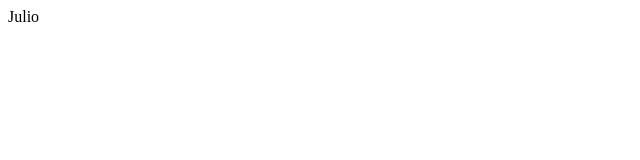
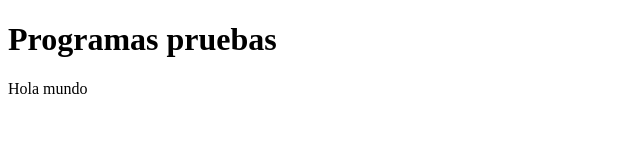
Before and after one commit to JulioCGF15/Git-GitHub-prueba, a plain HTML site: page index.html in a window 1280 px wide. Shown: the whole page, without its empty margins (0-640 px from the left). Drawn offline with Linux system fonts and the light colour scheme.

Commit message:
Project Start

```diff
--- a/index.html
+++ b/index.html
@@ -3,9 +3,10 @@
 <head>
     <meta charset="UTF-8">
     <meta name="viewport" content="width=device-width, initial-scale=1.0">
-    <title>Juio</title>
+    <title>Programas pruebas</title>
 </head>
 <body>
-    Julio
+    <h1>Programas pruebas</h1>
+    <p>Hola mundo</p>
 </body>
 </html>
```
